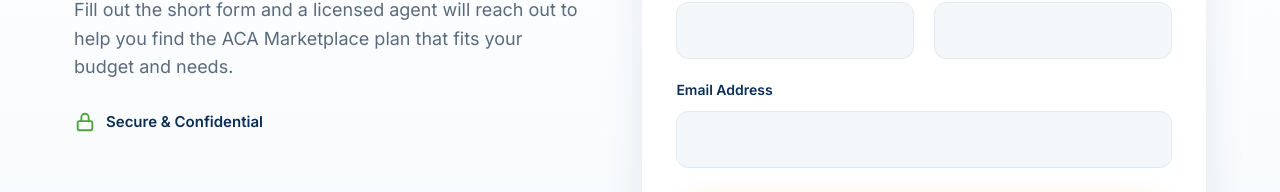
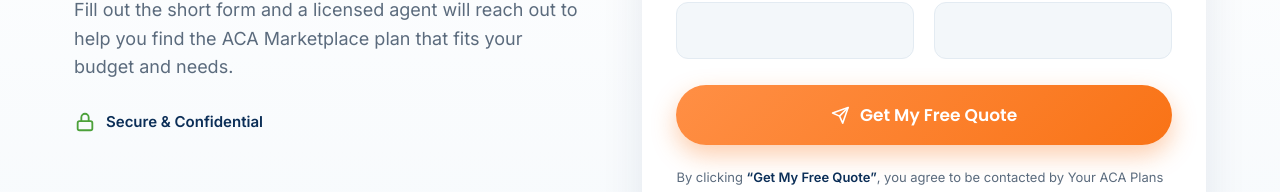
Before and after one commit to arsal4716/ACA-Lander, a React (Vite) app: page /contact-form in a window 1280 px wide. Shown: the part 364-556 px from the top of the page. Built offline with nearby package versions, Linux system fonts and the light colour scheme; no server answers.

Commit message:
email field removed

```diff
--- a/src/index.css
+++ b/src/index.css
@@ -266,7 +266,6 @@ h2 { font-size: clamp(28px, 3.6vw, 38px); font-weight: 700; }
 .quote-intro { position: sticky; top: 120px; padding-top: 24px; }
 .quote-intro .quote-badges { margin: 28px 0 0; }
 .quote-split .form-grid { grid-template-columns: 1fr 1fr; gap: 20px; }
-.quote-split .form-group-email { grid-column: 1 / -1; }
 @media (max-width: 960px) {
   .quote-split { grid-template-columns: 1fr; gap: 28px; }
   .quote-intro { position: static; padding-top: 0; }
--- a/src/pages/Quote.jsx
+++ b/src/pages/Quote.jsx
@@ -8,7 +8,6 @@ const FIELDS = [
   { name: 'lastName', label: 'Last Name', type: 'text', autoComplete: 'family-name' },
   { name: 'zip', label: 'ZIP Code', type: 'text', inputMode: 'numeric', autoComplete: 'postal-code', maxLength: 5 },
   { name: 'phone', label: 'Phone Number', type: 'tel', autoComplete: 'tel', maxLength: 14 },
-  { name: 'email', label: 'Email Address', type: 'email', autoComplete: 'email' },
 ]
 
 const EMPTY = Object.fromEntries(FIELDS.map((f) => [f.name, '']))
@@ -26,7 +25,6 @@ function validate(v) {
   if (!v.lastName.trim()) e.lastName = 'Please enter your last name.'
   if (!/^\d{5}$/.test(v.zip)) e.zip = 'Enter a 5 digit ZIP code.'
   if (v.phone.replace(/\D/g, '').length !== 10) e.phone = 'Enter a 10 digit phone number.'
-  if (!/^[^\s@]+@[^\s@]+\.[^\s@]+$/.test(v.email)) e.email = 'Enter a valid email address.'
   return e
 }
 
```
